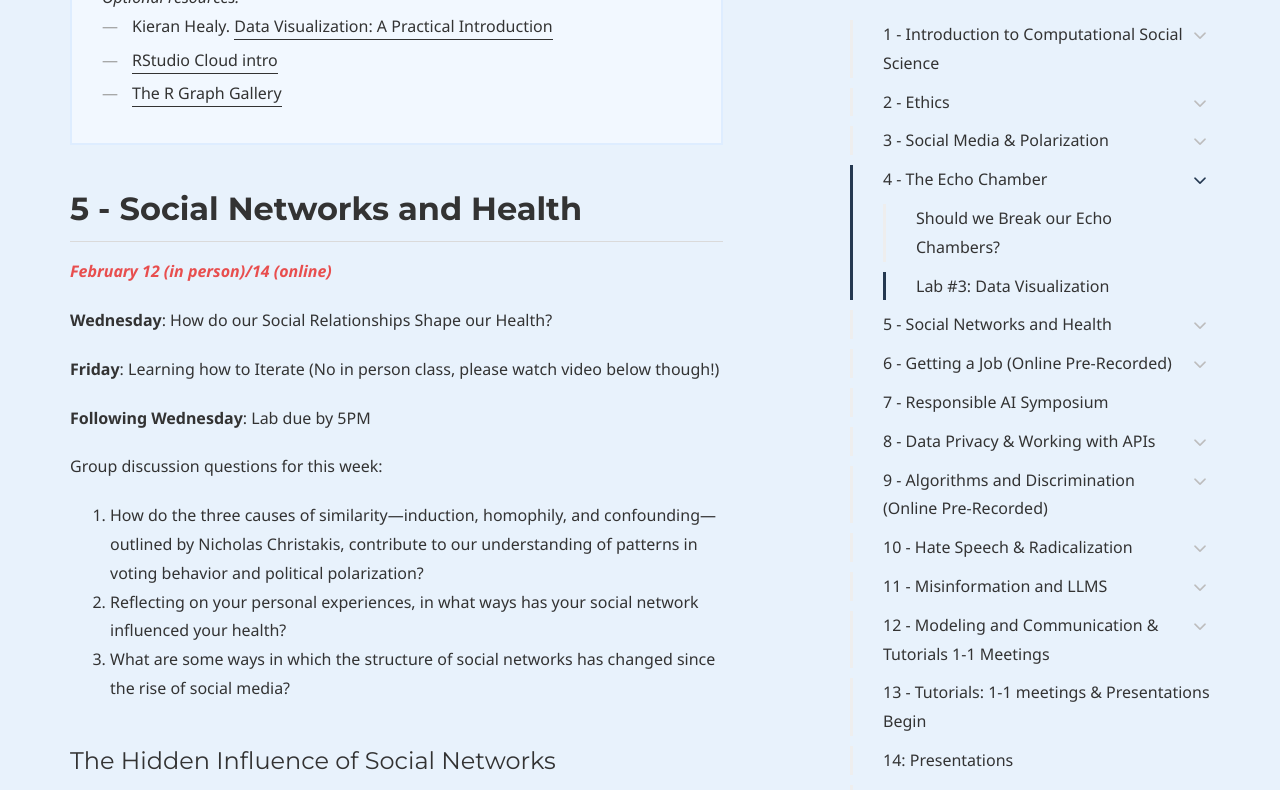
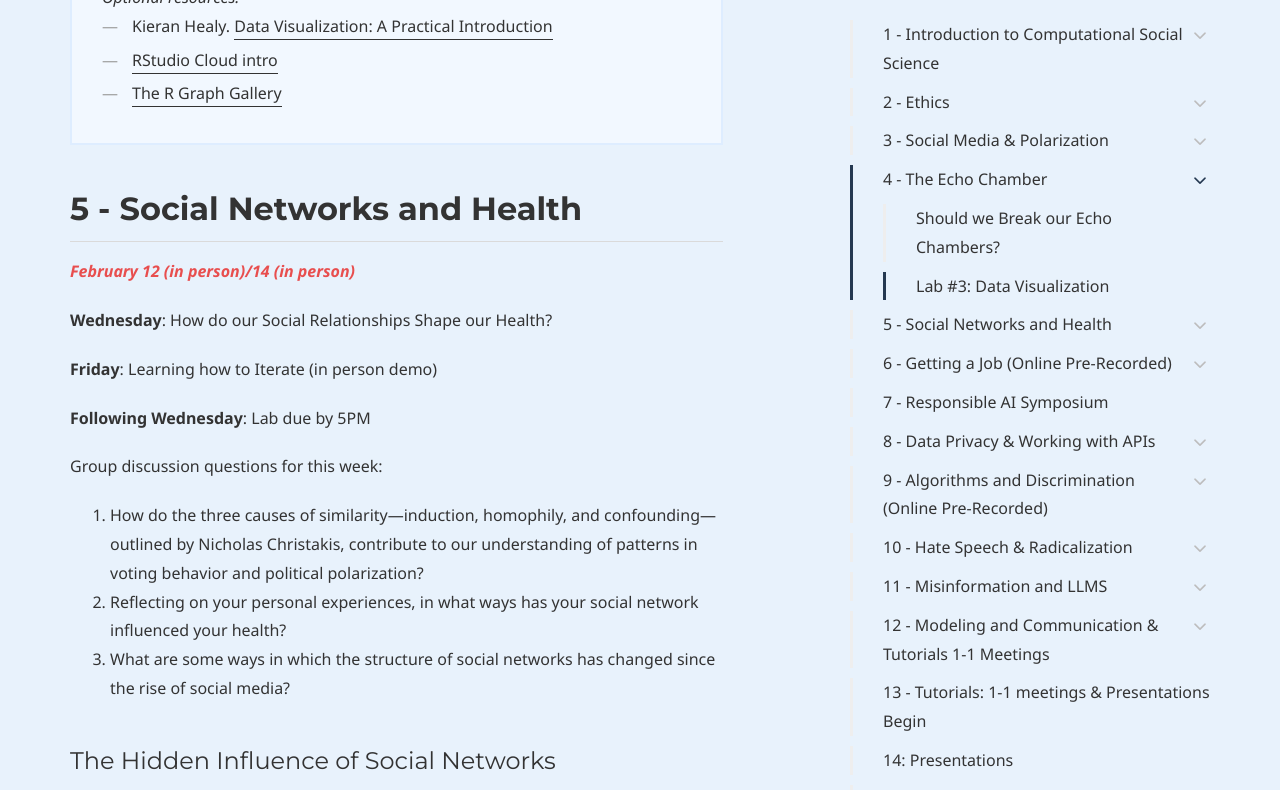
Before and after one commit to dssoc/dssoc.github.io, a Jekyll site: the page built from schedule.md, in a window 1280 px wide and 900 px high, scrolled down 8651 px, cut to the strip 0-790 px from the top of the window. Built offline with Jekyll 4.4.1, drawn with Linux system fonts in a browser that asks for light colours; some web fonts are replaced; some of the changed text lies outside the part shown.

Commit message:
Update schedule.md update Feb 14 and 21 in person

```diff
--- a/schedule.md
+++ b/schedule.md
@@ -327,11 +327,11 @@ allowfullscreen></iframe>
 
 ## 5 - Social Networks and Health
 
-<b><i><font color="#E84E4E">February 12 (in person)/14 (online) </font></i></b>
+<b><i><font color="#E84E4E">February 12 (in person)/14 (in person) </font></i></b>
 
  **Wednesday**: How do our Social Relationships Shape our Health?
 
-**Friday**: Learning how to Iterate (No in person class, please watch video below though!)
+**Friday**: Learning how to Iterate (in person demo)
 
 **Following Wednesday**: Lab due by 5PM
 
@@ -407,7 +407,7 @@ For these excercises, you will need the following datasets:<br/>
 <!--##################################### Week 6 #####################################-->
 
 ## 6 - Getting a Job (Online Pre-Recorded)
-<b><i><font color="#E84E4E">February 19/21</font></i></b>
+<b><i><font color="#E84E4E">February 19 (online)/21 (in person)</font></i></b>
 
 **Wednesday**: How will Networks Shape your Career? No in person class,  to watch online!
 
@@ -418,7 +418,7 @@ Group discussion questions for this week:
 3. How could social network analysis help you find a job?
 
 
-**Friday**: Let's code up some networks! No in person class, watch online!
+**Friday**: Let's code up some networks! In person demo
 
 <!--**Monday**: No meetings.
 
```
